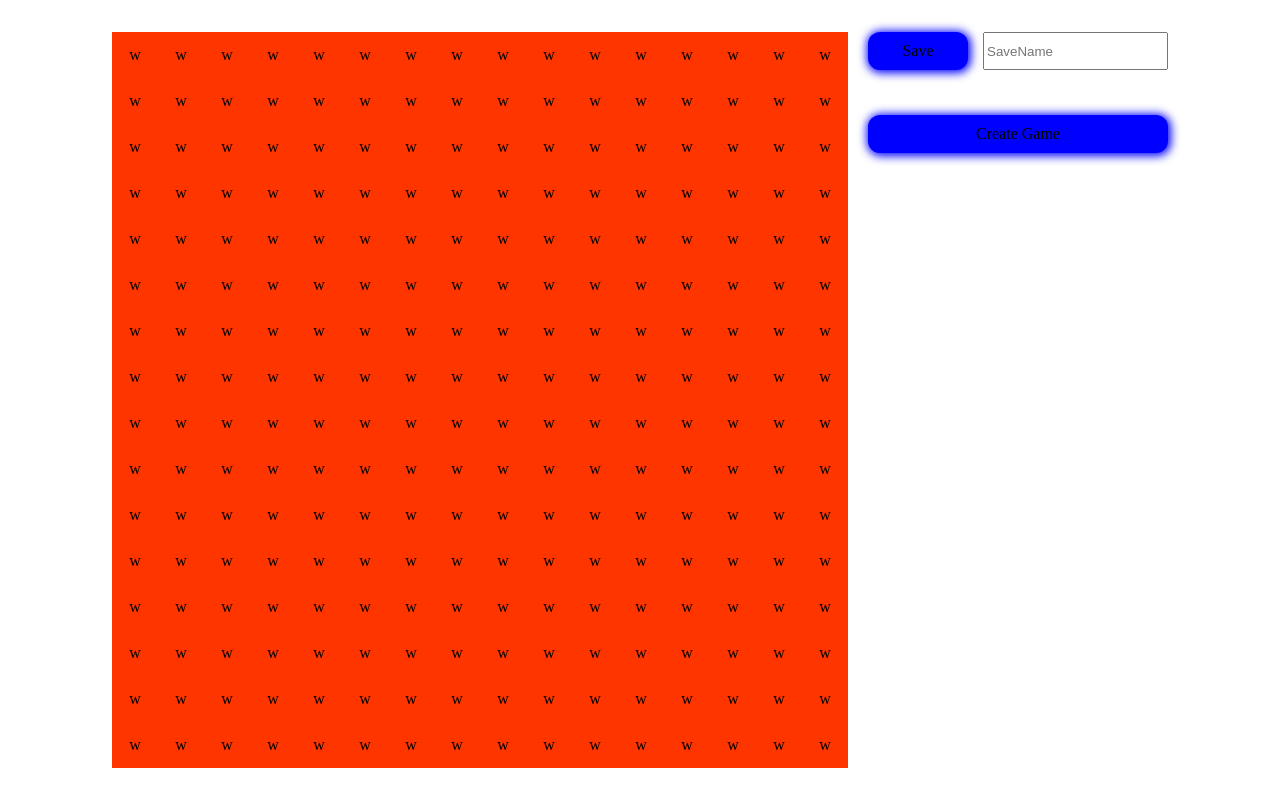
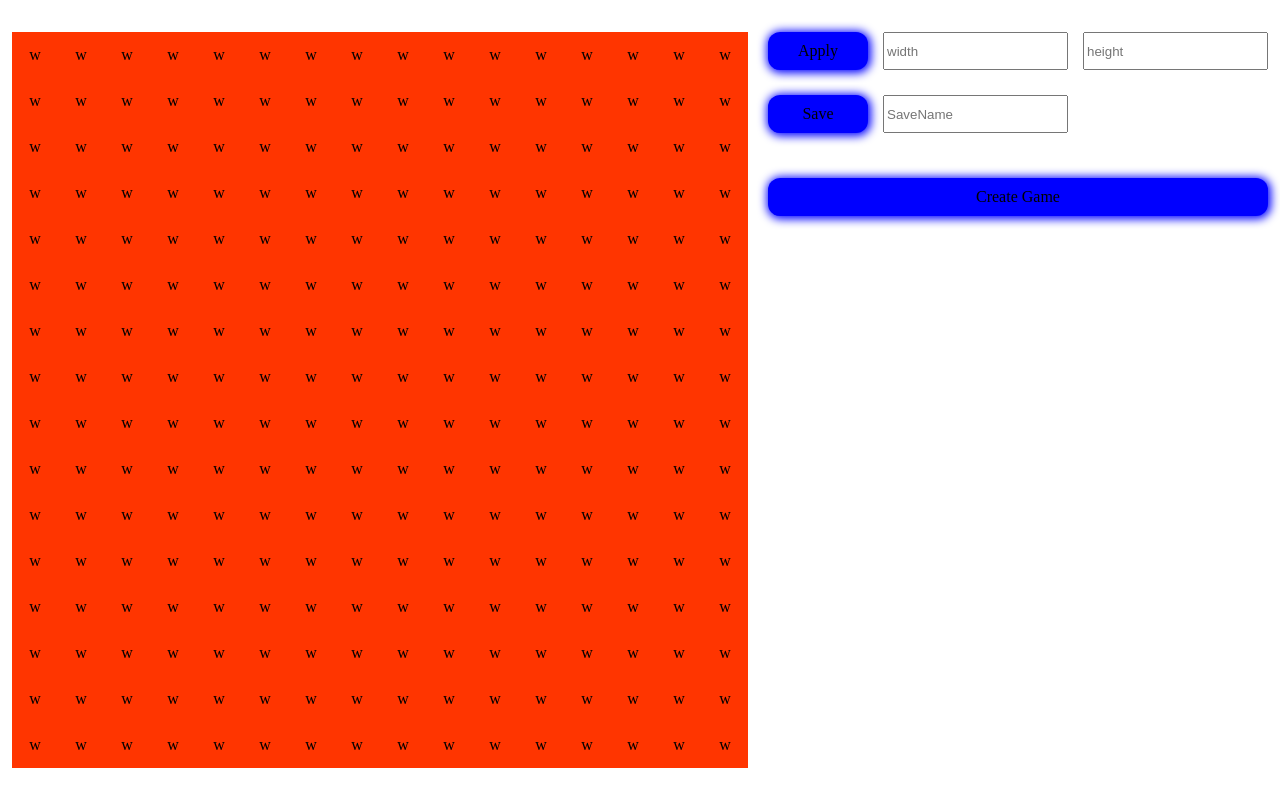
Before and after one commit to FlorianGericke/ap-y2-tsPacman, a React app: page / in a window 1280 px wide. Built offline with nearby package versions, Linux system fonts and the light colour scheme.

Commit message:
apply different field Dimension

```diff
--- a/src/app/App.tsx
+++ b/src/app/App.tsx
@@ -8,6 +8,9 @@ import { FieldTypes } from '../game/field/FieldTypes';
 import { GameManager } from '../game/gameManager/GameManager';
 
 export const App: React.FC = () => {
+	const [[dimensionWidth, dimensionHeight], setDimensions] = useState([
+		16, 16,
+	]);
 	const [gameFieldInformation, setGameFieldInformation] =
 		useState<TransferInterface>({
 			globals: {
@@ -98,13 +101,52 @@ export const App: React.FC = () => {
 	return (
 		<div className="Main">
 			<GameField
-				width={16}
-				height={16}
+				width={dimensionWidth}
+				height={dimensionHeight}
 				className="GameField"
 				gamefieldInformation={gameFieldInformation}
 				liftInformationUp={(e) => upliftedIds.push(e)}
 			/>
 			<div style={{ marginLeft: '20px' }}>
+				<div
+					style={{
+						display: 'flex',
+						marginBottom: '25px',
+					}}
+				>
+					<Button
+						className="Button"
+						onClick={() => {
+							const width = (
+								document.getElementById(
+									'width',
+								)! as HTMLInputElement
+							).value;
+							const height = (
+								document.getElementById(
+									'height',
+								)! as HTMLInputElement
+							).value;
+
+							setDimensions([parseInt(width), parseInt(height)]);
+						}}
+					>
+						Apply
+					</Button>
+
+					<input
+						style={{ marginLeft: '15px' }}
+						type={'number'}
+						placeholder={'width'}
+						id={'width'}
+					/>
+					<input
+						style={{ marginLeft: '15px' }}
+						type={'number'}
+						placeholder={'height'}
+						id={'height'}
+					/>
+				</div>
 				<div
 					style={{
 						display: 'flex',
```
